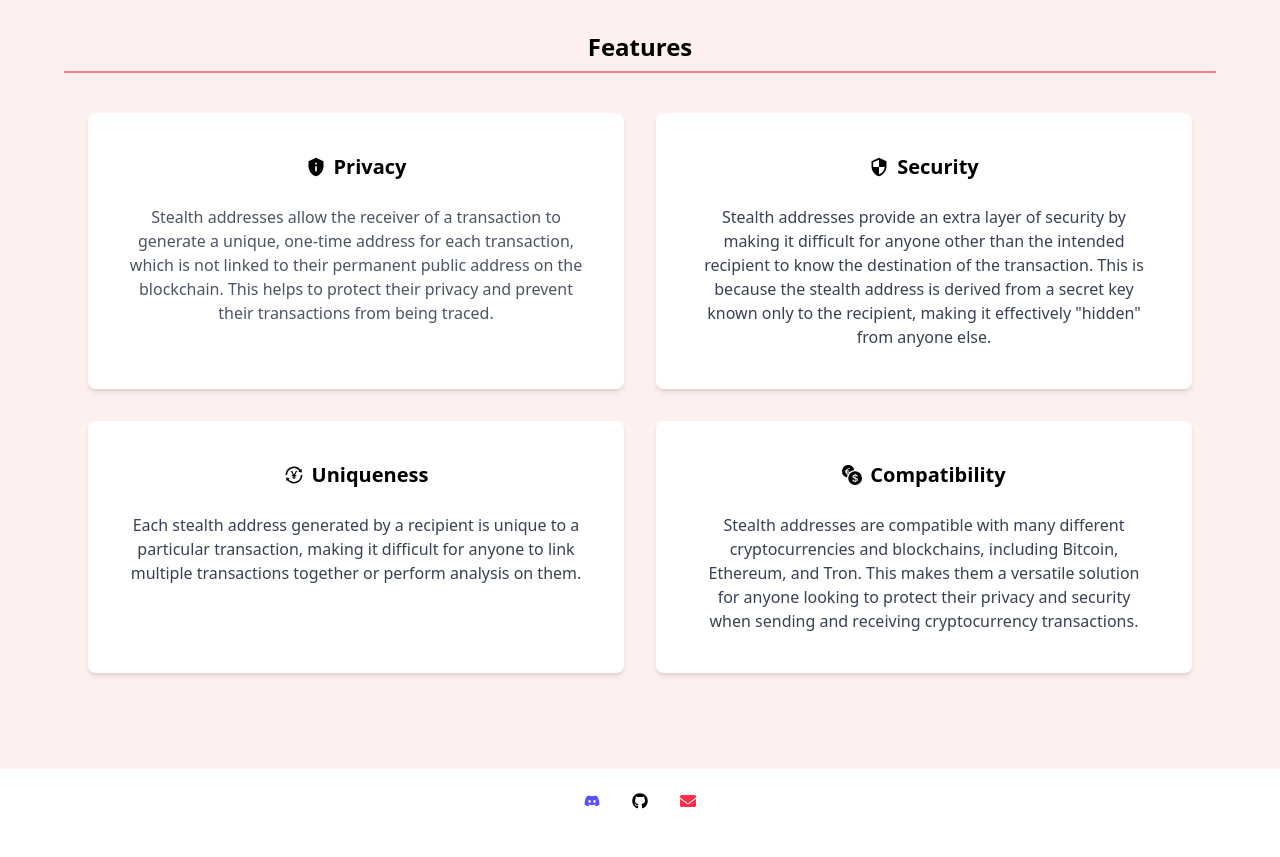
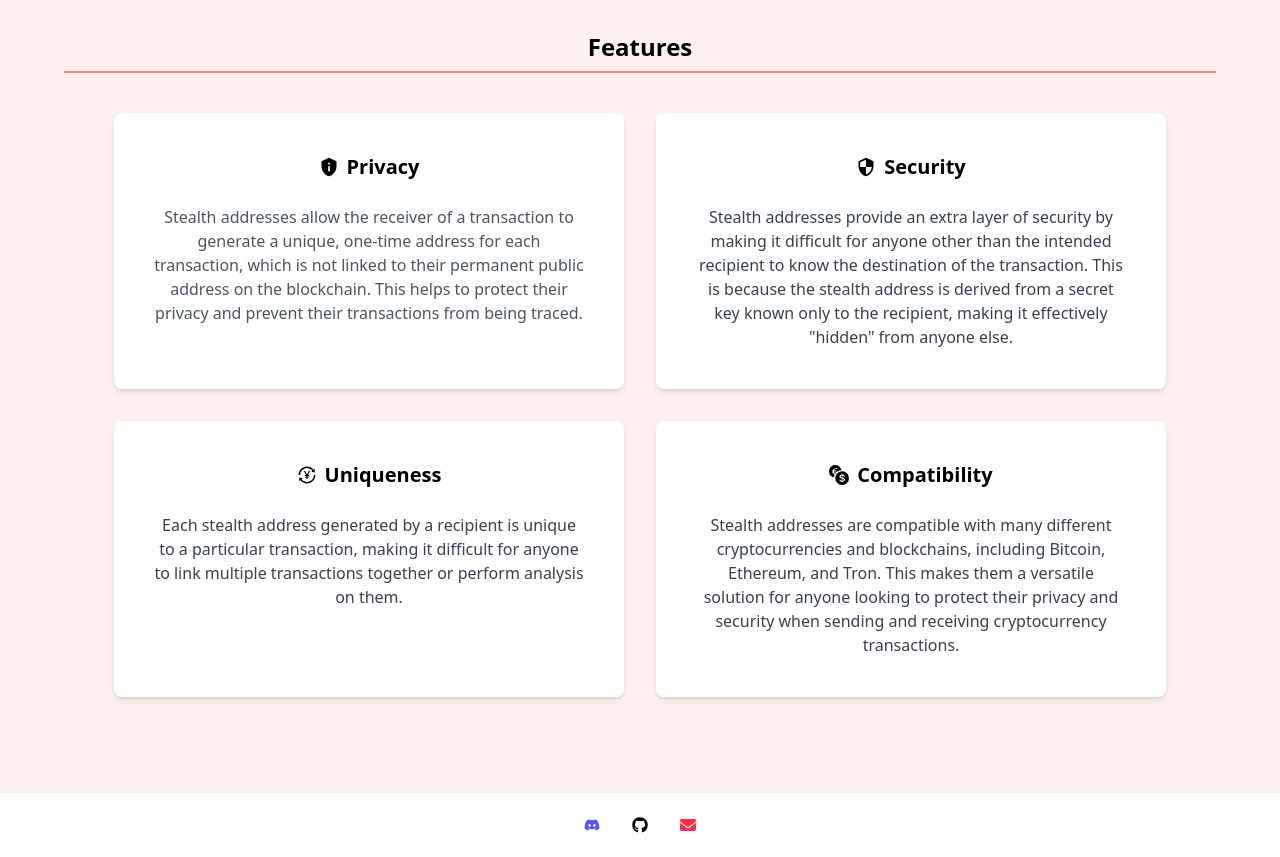
Before and after one commit to OxMaaz/Cloak, a React (Create React App) app in the folder cloak/ui-cloak/: page / in a window 1280 px wide. Shown: the part 1300-2157 px from the top of the page. Before the commit the page ends 2133 px from the top, so only its background shows below. Built offline with nearby package versions, Linux system fonts and the light colour scheme.

Commit message:
updated feature boxes styling

```diff
--- a/cloak/ui-cloak/src/intro/Description.js
+++ b/cloak/ui-cloak/src/intro/Description.js
@@ -50,9 +50,9 @@ const Description = () => {
 {/* Features */}
 
 <div class="rounded-lg p-8">
-  <div class="max-w-l mx-auto">
+  <div class="mx-auto">
     <h2 class="text-2xl font-semibold mb-4 underline-offset-4 border-b-2 pb-2 border-[#ff8080]">Features</h2>
-    <div class="sm:p-6 px-15 p-6 grid grid-cols-2 gap-8">
+    <div class="sm:p-6 mx-auto max-w-[1100px] px-15 p-6 grid grid-cols-2 gap-8">
       <div class="col-span-2 md:col-span-1">
         <div class="bg-white shadow-md hover:shadow-lg rounded-lg p-10 space-y-4 h-full">
           <div className='flex space-x-2 items-center justify-center'>
```
